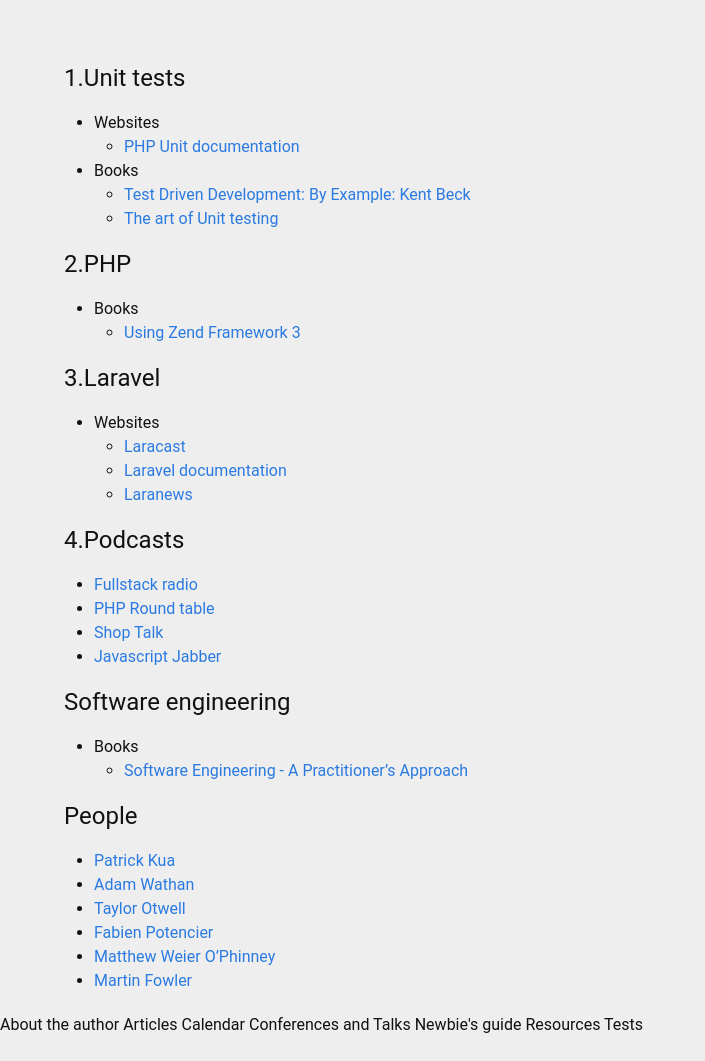
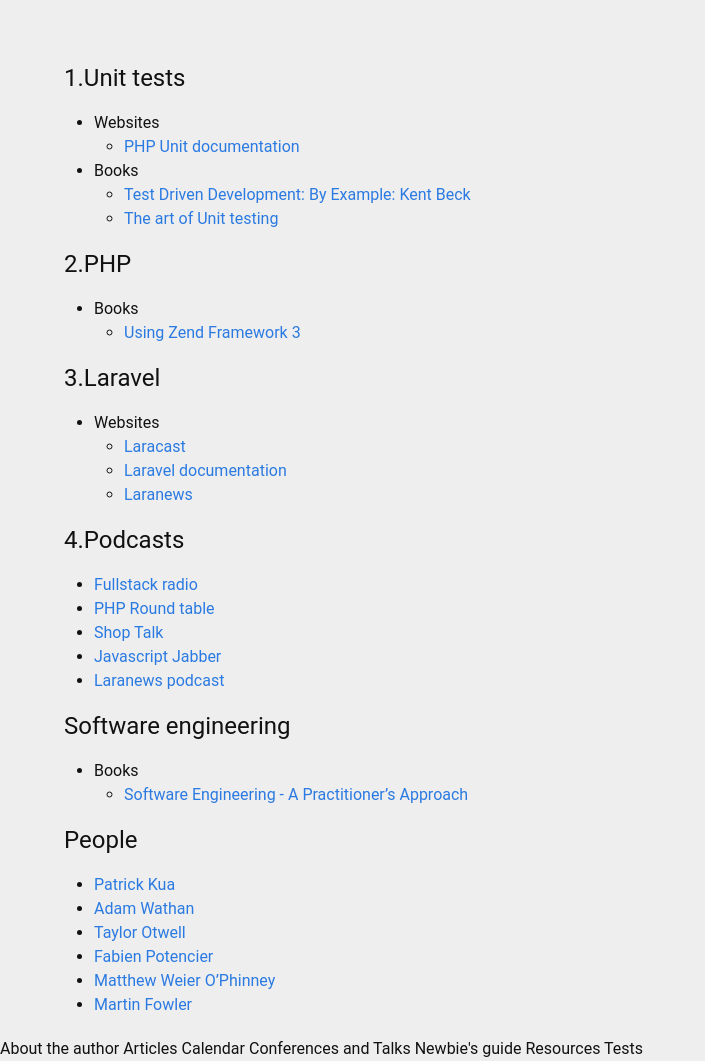
Before and after one commit to tiepdotme/marabesi.com, a Jekyll site: the page built from resources.md, in a window 1280 px wide. Shown: the whole page, without its empty margins (0-705 px from the left). Built offline with Jekyll 4.4.1, drawn with Linux system fonts in a browser that asks for light colours; comment, search, counter and statistics services are not loaded; before the commit the page ends 1037 px from its top, so only the background shows below that.

Commit message:
Update resources.md

```diff
--- a/resources.md
+++ b/resources.md
@@ -42,6 +42,7 @@ author:
 * [PHP Round table](https://www.phproundtable.com/)
 * [Shop Talk](http://shoptalkshow.com/)
 * [Javascript Jabber](https://devchat.tv/js-jabber)
+* [Laranews podcast](https://laravel-news.com/podcast)
 
 ## Software engineering
 
```
